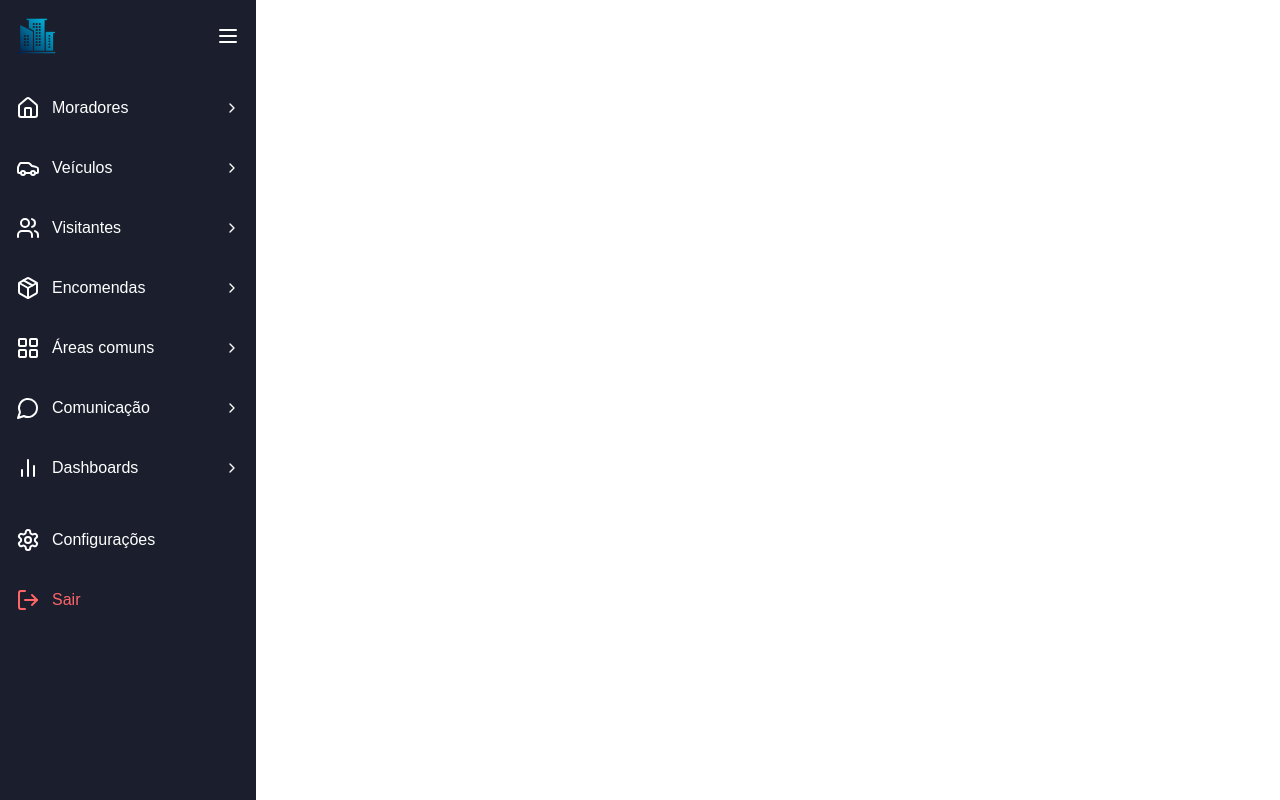
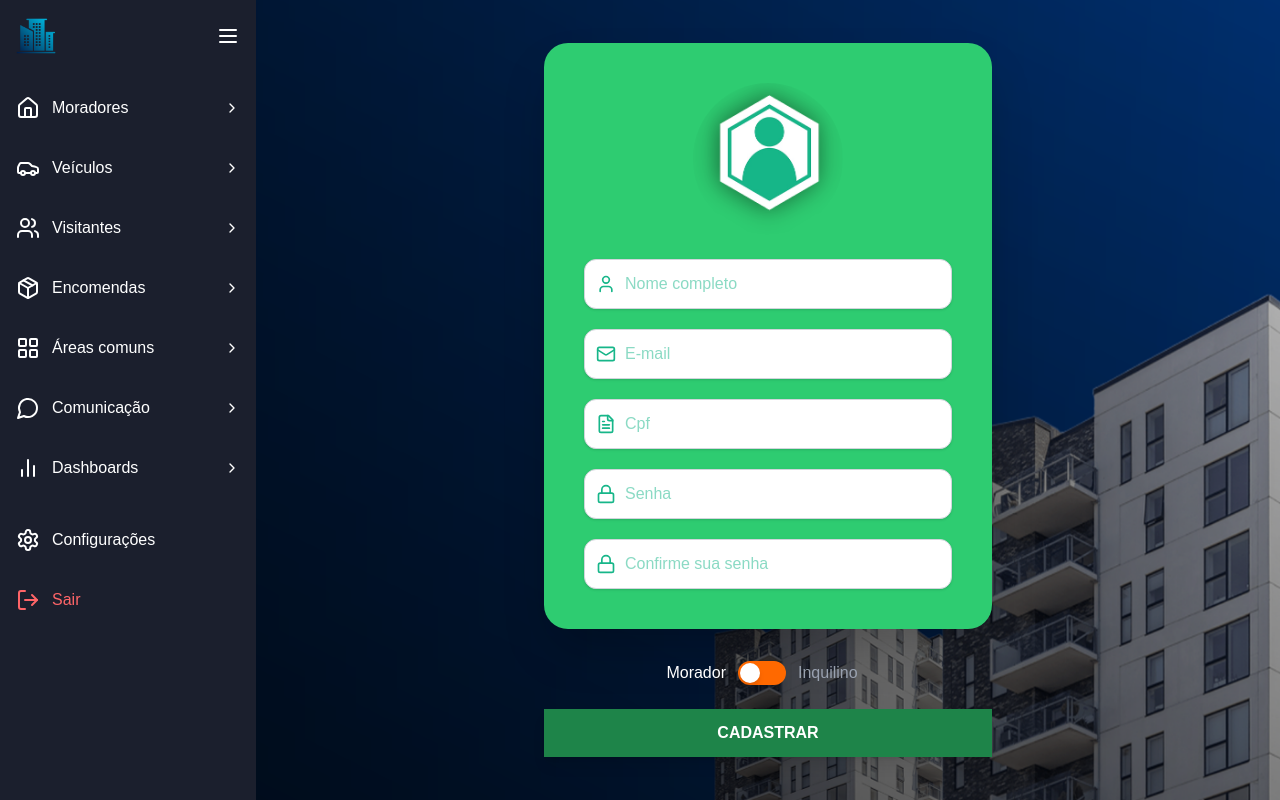
Before and after one commit to AndrezaCarrilho/admin-condominio, a Next.js app in the folder condominio/: page /Adicionar in a window 1280 px wide. Built offline with nearby package versions, Linux system fonts and the light colour scheme.

Commit message:
pagina aba moradores (adicionar)

```diff
--- a/condominio/src/app/Adicionar/page.tsx
+++ b/condominio/src/app/Adicionar/page.tsx
@@ -1,10 +1,148 @@
+'use client';
+
 import SideNav from '../Components/sidenav';
+import Image from 'next/image';
+import { User, Mail, FileText, Lock } from 'lucide-react';
+import { useState } from 'react';
 
-export default function Adicionar() {
+export default function AdicionarPage() {
+  const [isMorador, setIsMorador] = useState(true);
+
+
+  const handleSubmit = (event: React.FormEvent<HTMLFormElement>) => {
+    event.preventDefault();
+
+    console.log('Formulário enviado!');
+
+  };
+
   return (
-    <div>
+    <div className="flex h-screen bg-[#0D1A2E]">
       <SideNav />
 
+
+      <main
+        className="flex-1 flex flex-col items-center justify-center p-6 bg-cover bg-center"
+        style={{ backgroundImage: "url('/imagempredio.png')" }}>
+
+        <form onSubmit={handleSubmit} className="w-full max-w-md flex flex-col items-center">
+
+             {/*fomulario*/}
+          <div className="bg-[#2ECC71] text-[#17B689] bg-opacity-90 p-8 md:p-10 rounded-3xl shadow-2xl w-full">
+
+            <div className="flex justify-center mb-6">
+              <Image
+                src="/perfilmoradores.png"
+                alt="Perfil Morador"
+                width={150}
+                height={150}
+                className="rounded-full"
+              />
+            </div>
+
+            {/*inputs formulário */}
+            <div className="space-y-5">
+
+              <div className="relative">
+                <div className="absolute inset-y-0 left-0 pl-3 flex items-center pointer-events-none">
+                  <User size={20} className="text-[#17B689]" />
+                </div>
+                <input
+                  type="text"
+                  name="nomeCompleto"
+                  placeholder="Nome completo"
+                  className="w-full pl-10 pr-3 py-3 bg-white border border-gray-300 rounded-xl shadow-sm focus:outline-none focus:ring-2 focus:ring-green-700 focus:border-transparent"
+                />
+              </div>
+
+
+              <div className="relative">
+                <div className="absolute inset-y-0 left-0 pl-3 flex items-center pointer-events-none">
+                  <Mail size={20} className="text-[#17B689]" />
+                </div>
+                <input
+                  type="email"
+                  name="email"
+                  placeholder="E-mail"
+                  className="w-full pl-10 pr-3 py-3 bg-white border border-gray-300 rounded-xl shadow-sm focus:outline-none focus:ring-2 focus:ring-green-700 focus:border-transparent"
+                />
+              </div>
+
+
+              <div className="relative">
+                <div className="absolute inset-y-0 left-0 pl-3 flex items-center pointer-events-none">
+                  <FileText size={20} className="text-[#17B689]" />
+                </div>
+                <input
+                  type="text"
+                  name="cpf"
+                  placeholder="Cpf"
+                  className="w-full pl-10 pr-3 py-3 bg-white border border-gray-300 rounded-xl shadow-sm focus:outline-none focus:ring-2 focus:ring-green-700 focus:border-transparent"
+                />
+              </div>
+
+
+              <div className="relative">
+                <div className="absolute inset-y-0 left-0 pl-3 flex items-center pointer-events-none">
+                  <Lock size={20} className="text-[#17B689]" />
+                </div>
+                <input
+                  type="password"
+                  name="senha"
+                  placeholder="Senha"
+                  className="w-full pl-10 pr-3 py-3 bg-white border border-gray-300 rounded-xl shadow-sm focus:outline-none focus:ring-2 focus:ring-green-700 focus:border-transparent"
+                />
+              </div>
+
+
+              <div className="relative">
+                <div className="absolute inset-y-0 left-0 pl-3 flex items-center pointer-events-none">
+                  <Lock size={20} className="text-[#17B689]" />
+                </div>
+                <input
+                  type="password"
+                  name="confirmarSenha"
+                  placeholder="Confirme sua senha"
+                  className="w-full pl-10 pr-3 py-3 bg-white border border-gray-300 rounded-xl shadow-sm focus:outline-none focus:ring-2 focus:ring-green-700 focus:border-transparent"
+                />
+              </div>
+            </div>
+          </div>
+
+
+          <div className="flex items-center justify-center space-x-3 mt-8 w-full">
+            <span
+              className={`cursor-pointer font-medium ${isMorador ? 'text-white' : 'text-gray-400 hover:text-gray-200'}`}
+              onClick={() => setIsMorador(true)}
+            >
+              Morador
+            </span>
+            <div
+              className={`w-12 h-6 flex items-center rounded-full p-0.5 cursor-pointer ${isMorador ? 'bg-orange-500 justify-start' : 'bg-orange-500 justify-end'}`}
+              onClick={() => setIsMorador(!isMorador)}
+            >
+              <div className="w-5 h-5 bg-white rounded-full shadow-md transform transition-transform duration-300 ease-in-out"></div>
+            </div>
+            <span
+              className={`cursor-pointer font-medium ${!isMorador ? 'text-white' : 'text-gray-400 hover:text-gray-200'}`}
+              onClick={() => setIsMorador(false)}
+            >
+              Inquilino
+            </span>
+
+            <input type="hidden" name="tipoUsuario" value={isMorador ? 'morador' : 'inquilino'} />
+          </div>
+
+           {/* botão cadastrar */}
+          <button
+            type="submit"
+            className="w-full bg-[#1E8449] text-white font-semibold py-3 mt-6 rounded-none shadow-lg hover:bg-[#145A32] transition duration-300 ease-in-out focus:outline-none focus:ring-2 focus:ring-green-800 focus:ring-opacity-50"
+          >
+            CADASTRAR
+          </button>
+
+        </form>
+      </main>
     </div>
   );
 }
```
Also changed, not shown: condominio/public/perfilveiculos.png (added).
